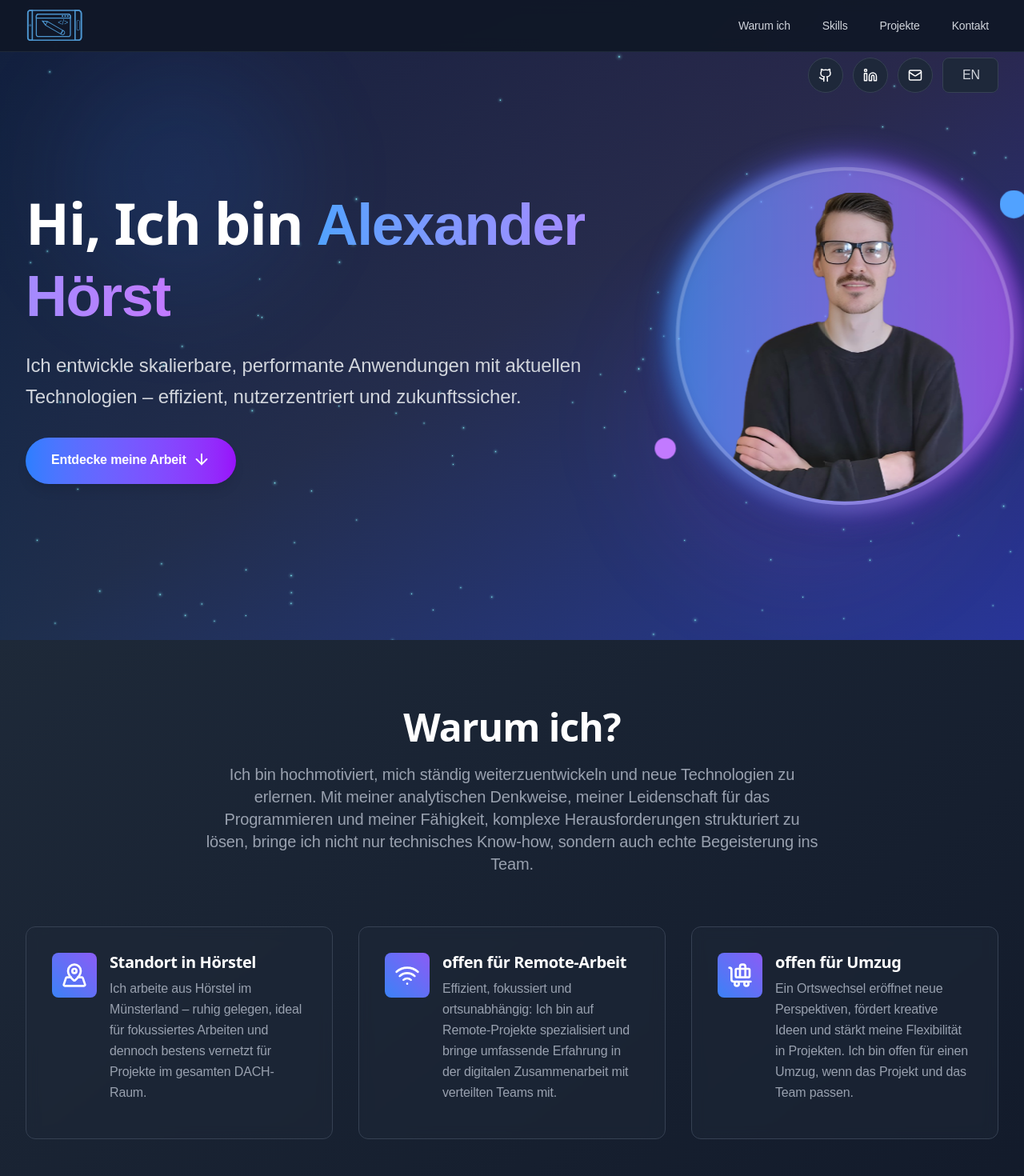
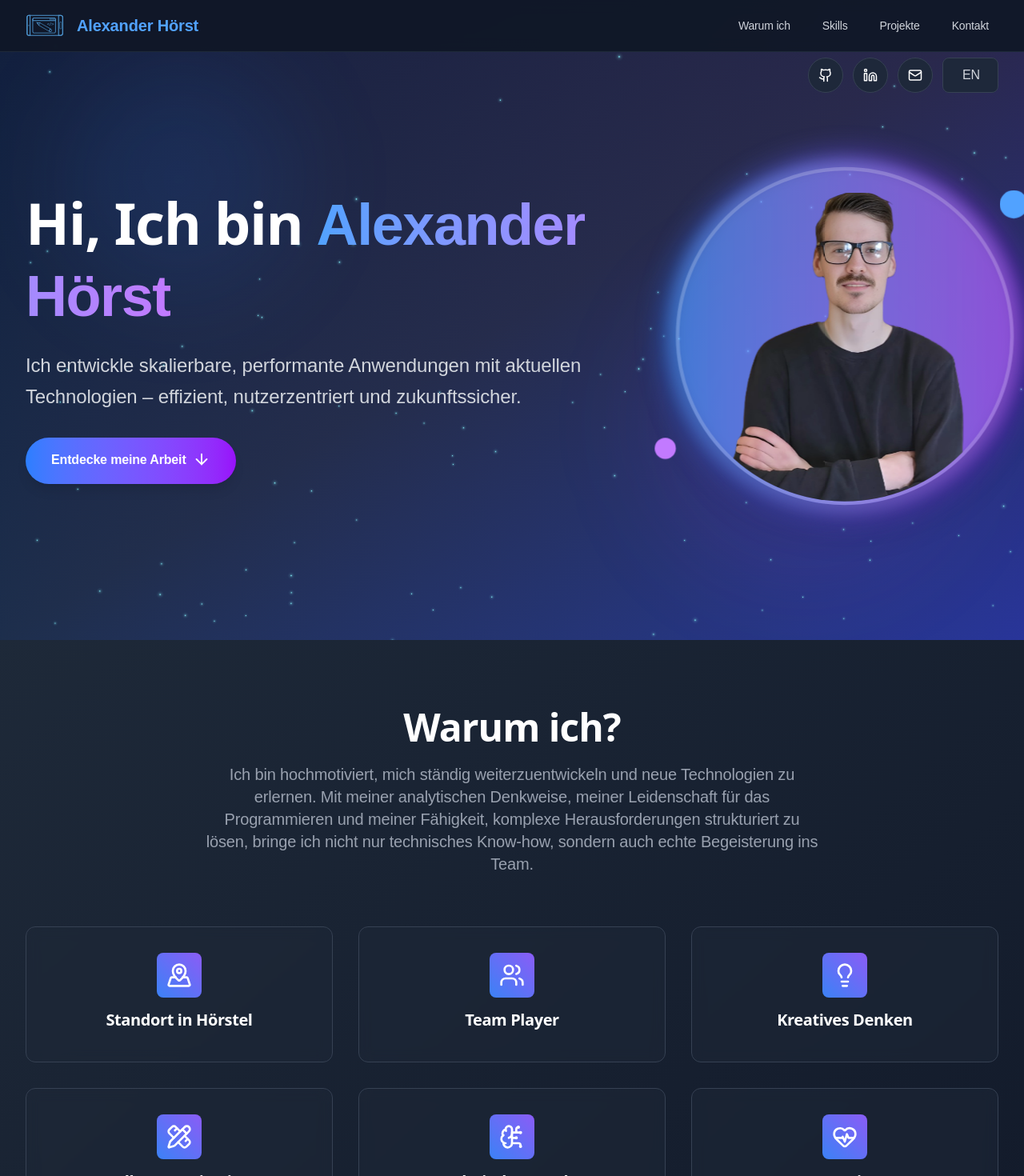
Before and after one commit to alexh7799/portfolio_neu, a React (Vite) app: page / in a window 1280 px wide. Shown: the top 1470 px of the page at 80% size. Built offline with nearby package versions, Linux system fonts and the light colour scheme; a web font is replaced by a local one.

Commit message:
edit why me with other elements

```diff
--- a/src/component/navbar/Navbar.jsx
+++ b/src/component/navbar/Navbar.jsx
@@ -114,11 +114,12 @@ export class Navbar extends Component {
                     <div className="flex items-center justify-between h-16">
                         <motion.div
                             onClick={() => this.handleNavClick('#home')}
-                            className="text-xl font-bold text-blue-400 hover:text-blue-300 transition-colors cursor-pointer"
+                            className="text-xl font-bold text-blue-400 hover:text-blue-300 transition-colors cursor-pointer flex items-center space-x-4"
                             whileHover={{ scale: 1.05 }}
                             whileTap={{ scale: 0.95 }}
                         >
-                            <img className='h-12 w-18' src="/logo.svg" alt="Alexander Hörst" />
+                            <img className='h-8 w-12' src="/logo.svg" alt="Alexander Hörst" />
+                            <span className="hidden md:inline">Alexander Hörst</span>
                         </motion.div>
                         <div className="hidden md:block">
                             <div className="ml-10 flex items-baseline space-x-4">
--- a/src/component/skills/Skills.jsx
+++ b/src/component/skills/Skills.jsx
@@ -27,7 +27,7 @@ export class Skills extends Component {
     {
       title: 'Backend',
       icon: <Server className="w-8 h-8" />,
-      skills: ['Node.js', 'Python', 'Django', 'SQLite', 'Redis'],
+      skills: ['Node.js', 'Python', 'Django', 'Redis'],
       color: 'from-green-500 to-emerald-500'
     },
     {
@@ -45,13 +45,13 @@ export class Skills extends Component {
     {
       title: 'Database',
       icon: <Database className="w-8 h-8" />,
-      skills: ['SQLite', 'MySQL', 'Firebase'],
+      skills: ['SQLite', 'MySQL', 'Firebase', 'PostgreSQL'],
       color: 'from-indigo-500 to-blue-500'
     },
     {
       title: 'Tools',
       icon: <Code className="w-8 h-8" />,
-      skills: ['Git', 'VSCode', 'Figma', 'Postman'],
+      skills: ['Git', 'VSCode', 'Figma', 'Postman', 'GitHub'],
       color: 'from-yellow-500 to-orange-500'
     }
   ];
--- a/src/component/why-me/WhyMe.jsx
+++ b/src/component/why-me/WhyMe.jsx
@@ -1,5 +1,5 @@
 import React, { Component } from 'react'
-import { Wifi, BaggageClaim, MapPinned } from 'lucide-react';
+import { Lightbulb, MapPinned, PencilRuler, BrainCircuit, Users, HeartPulse} from 'lucide-react';
 
 import { withTranslation } from 'react-i18next';
 import '../../i18n/i18n';
@@ -26,16 +26,34 @@ export class WhyMe extends Component {
         stats: t('why_me.skill_one.stats')
       },
       {
-        icon: <Wifi className="w-8 h-8" />,
+        icon: <Users className="w-8 h-8" />,
         title: t('why_me.skill_two.title'),
         description: t('why_me.skill_two.description'),
         stats: t('why_me.skill_two.stats')
       },
       {
-        icon: <BaggageClaim className="w-8 h-8" />,
+        icon: <Lightbulb className="w-8 h-8" />,
         title: t('why_me.skill_three.title'),
         description: t('why_me.skill_three.description'),
         stats: t('why_me.skill_three.stats')
+      },
+      {
+        icon: <PencilRuler className="w-8 h-8" />,
+        title: t('why_me.skill_four.title'),
+        description: t('why_me.skill_four.description'),
+        stats: t('why_me.skill_four.stats')
+      },
+      {
+        icon: <BrainCircuit className="w-8 h-8" />,
+        title: t('why_me.skill_five.title'),
+        description: t('why_me.skill_five.description'),
+        stats: t('why_me.skill_five.stats')
+      },
+      {
+        icon: <HeartPulse className="w-8 h-8" />,
+        title: t('why_me.skill_six.title'),
+        description: t('why_me.skill_six.description'),
+        stats: t('why_me.skill_six.stats')
       }
     ];
 
--- a/src/component/why-me/whyMeCard/WhyMeCard.jsx
+++ b/src/component/why-me/whyMeCard/WhyMeCard.jsx
@@ -1,5 +1,5 @@
-import React, { Component } from 'react'
-import './whymeCard.css'
+import React, { Component } from "react";
+import "./whymeCard.css";
 
 export class WhyMeCard extends Component {
     /**
@@ -12,28 +12,23 @@ export class WhyMeCard extends Component {
         const { reason } = this.props;
 
         return (
-            <div
-                key={reason.title}
-                className="group bg-gray-800/50 backdrop-blur-sm rounded-xl p-4 sm:p-6 md:p-8 hover:bg-gray-700/50 transition-all duration-300 border border-gray-700 hover:border-blue-500/50"
-            >
-                <div className="flex items-start space-x-4">
-                    <div className="flex-shrink-0 p-3 bg-gradient-to-r from-blue-500 to-purple-600 hover-gradient-mobile rounded-lg group-hover:scale-105 md:group-hover:scale-110 transition-transform relative">
-                        <div className="text-white relative z-50">
-                            {reason.icon}
+            <div key={reason.title} className="group bg-gray-800/50 backdrop-blur-sm rounded-xl p-4 sm:p-6 md:p-8 hover:bg-gray-700/50 transition-all duration-300 border border-gray-700 hover:border-blue-500/50">
+                <div className="flex flex-col items-center space-y-4 text-center">
+                    <div className="">
+                        <div className="p-3 bg-gradient-to-r from-blue-500 to-purple-600 hover-gradient-mobile rounded-lg group-hover:scale-105 md:group-hover:scale-110 transition-transform relative">
+                            <div className="text-white relative z-50">{reason.icon}</div>
                         </div>
                     </div>
-                    <div className="flex-1">
-                        <h3 className="text-xl font-semibold text-white mb-2">
-                            {reason.title}
-                        </h3>
-                        <p className="text-gray-400 mb-3 leading-relaxed">
+                    <h3 className="text-xl font-semibold text-white mb-2">
+                        {reason.title}
+                    </h3>
+                    {/* <p className="text-gray-400 mb-3 leading-relaxed">
                             {reason.description}
-                        </p>
-                    </div>
+                        </p> */}
                 </div>
             </div>
-        )
+        );
     }
 }
 
-export default WhyMeCard
+export default WhyMeCard;
--- a/src/i18n/locales/de.json
+++ b/src/i18n/locales/de.json
@@ -21,18 +21,27 @@
     "get_in_touch": "Jetzt Kontakt aufnehmen und loslegen!",
     "skill_one": {
       "title": "Standort in Hörstel",
-      "description": "Ich arbeite aus Hörstel im Münsterland – ruhig gelegen, ideal für fokussiertes Arbeiten und dennoch bestens vernetzt für Projekte im gesamten DACH-Raum.",
-      "stats": "50+ zufriedene Kunden"
+      "description": "Ich arbeite aus Hörstel im Münsterland – ruhig gelegen, ideal für fokussiertes Arbeiten und dennoch bestens vernetzt für Projekte im gesamten DACH-Raum."
     },
     "skill_two": {
-      "title": "offen für Remote-Arbeit",
-      "description": "Effizient, fokussiert und ortsunabhängig: Ich bin auf Remote-Projekte spezialisiert und bringe umfassende Erfahrung in der digitalen Zusammenarbeit mit verteilten Teams mit.",
-      "stats": "5+ Jahre Erfahrung"
+      "title": "Team Player",
+      "description": "Effizient, fokussiert und ortsunabhängig: Ich bin auf Remote-Projekte spezialisiert und bringe umfassende Erfahrung in der digitalen Zusammenarbeit mit verteilten Teams mit."
     },
     "skill_three": {
-      "title": "offen für Umzug",
-      "description": "Ein Ortswechsel eröffnet neue Perspektiven, fördert kreative Ideen und stärkt meine Flexibilität in Projekten. Ich bin offen für einen Umzug, wenn das Projekt und das Team passen.",
-      "stats": "98% pünktliche Lieferung"
+      "title": "Kreatives Denken",
+      "description": "Ein Ortswechsel eröffnet neue Perspektiven, fördert kreative Ideen und stärkt meine Flexibilität in Projekten. Ich bin offen für einen Umzug, wenn das Projekt und das Team passen."
+    },
+    "skill_four": {
+      "title": "Selbstorganisation",
+      "description": "Ein Ortswechsel eröffnet neue Perspektiven, fördert kreative Ideen und stärkt meine Flexibilität in Projekten. Ich bin offen für einen Umzug, wenn das Projekt und das Team passen."
+    },
+    "skill_five": {
+      "title": "Analytisches Denken",
+      "description": "Ein Ortswechsel eröffnet neue Perspektiven, fördert kreative Ideen und stärkt meine Flexibilität in Projekten. Ich bin offen für einen Umzug, wenn das Projekt und das Team passen."
+    },
+    "skill_six": {
+      "title": "Stressresistenz",
+      "description": "Ein Ortswechsel eröffnet neue Perspektiven, fördert kreative Ideen und stärkt meine Flexibilität in Projekten. Ich bin offen für einen Umzug, wenn das Projekt und das Team passen."
     }
   },
   "skills": {
@@ -120,7 +129,7 @@
       "location": "Standort"
     },
     "responseTimeTitle": "Antwortzeit",
-    "responseTimeDescription": "Ich antworte in der Regel innerhalb von 24 Stunden auf alle Anfragen. Bei dringenden Projekten kannst du mich gerne direkt anrufen."
+    "responseTimeDescription": "Ich antworte in der Regel innerhalb von 24 Stunden auf alle Anfragen."
   },
   "footer": {
     "availability": "Verfügbar für freiberufliche Projekte und Vollzeitmöglichkeiten. Lassen Sie uns über Ihr Vorhaben sprechen – ich freue mich auf Ihre Anfrage!",
--- a/src/i18n/locales/en.json
+++ b/src/i18n/locales/en.json
@@ -30,6 +30,18 @@
     "skill_three": {
       "title": "Open to Relocation",
       "description": "Relocating brings fresh perspectives, sparks creativity, and strengthens my adaptability in projects. I'm open to moving if the opportunity and team are a good fit."
+    },
+    "skill_four": {
+      "title": "Self-Organization",
+      "description": "I excel in managing my time and tasks effectively, ensuring that projects run smoothly and deadlines are met without compromising quality."
+    },
+    "skill_five": {
+      "title": "Analytical Thinking",
+      "description": "I approach problems methodically, breaking them down into manageable parts and using data-driven insights to inform my decisions."
+    },
+    "skill_six": {
+      "title": "Stress Resistance",
+      "description": "I thrive in high-pressure environments, maintaining focus and productivity even when faced with tight deadlines and challenging situations."
     }
   },
   "skills": {
@@ -117,7 +129,7 @@
       "location": "Location"
     },
     "responseTimeTitle": "Response Time",
-    "responseTimeDescription": "I typically respond to all inquiries within 24 hours. For urgent projects, feel free to call me directly."
+    "responseTimeDescription": "I typically respond to all inquiries within 24 hours."
   },
   "footer": {
     "availability": "Available for freelance projects and full-time opportunities. Let’s talk about your ideas – I’d love to hear from you!",
--- a/src/pages/LegalNotice.jsx
+++ b/src/pages/LegalNotice.jsx
@@ -29,10 +29,9 @@ export class LegalNotice extends Component {
                                     <section>
                                         <h2 className="text-2xl font-semibold text-white mb-4">Website Information</h2>
                                         <div className="bg-gray-700 p-4 rounded-lg">
-                                            <p><strong>Website Owner:</strong> John Developer</p>
-                                            <p><strong>Email:</strong> contact@johndeveloper.com</p>
-                                            <p><strong>Phone:</strong> +1 (555) 123-4567</p>
-                                            <p><strong>Address:</strong> San Francisco, CA, United States</p>
+                                            <p><strong>Website Owner:</strong> Alexander Hörst</p>
+                                            <p><strong>Email:</strong> hoerst.alexander@gmail.de</p>
+                                            <p><strong>Address:</strong> Ostenwalder str. 6, 48477 Hörstel, Deutschland</p>
                                         </div>
                                     </section>
 
--- a/src/pages/NotFound.jsx
+++ b/src/pages/NotFound.jsx
@@ -15,8 +15,8 @@ export class NotFound extends Component {
                     <SocialMedia />
                 </div>
                 <div className="h-screen flex items-center justify-center bg-gray-100">
-
-                    <div className="text-center p-8">
+                    <div className="text-center flex flex-col justify-center items-center p-8">
+                        <img src="logo.svg" alt="Logo" className='w-32 h-32'/>
                         <h1 className="text-4xl font-bold mb-4">404</h1>
                         <p className="text-xl text-gray-600 mb-4">Oops! Page not found</p>
                         <a href="/" className="text-blue-500 hover:text-blue-700 underline">
--- a/src/pages/PrivacyPolicy.jsx
+++ b/src/pages/PrivacyPolicy.jsx
@@ -112,8 +112,7 @@ export class PrivacyPolicy extends Component {
                                             If you have any questions about this Privacy Policy, please contact us at:
                                         </p>
                                         <div className="bg-gray-700 p-4 rounded-lg mt-4">
-                                            <p><strong>Email:</strong> contact@johndeveloper.com</p>
-                                            <p><strong>Phone:</strong> +1 (555) 123-4567</p>
+                                            <p><strong>Email:</strong> hoerst.alexander@gmail.de</p>
                                         </div>
                                     </section>
 
```
Also changed, not shown: src/component/contact/Contact.jsx (+15 -5 lines), src/component/why-me/whyMeCard/whyMeCard.css (+4 -4 lines).
